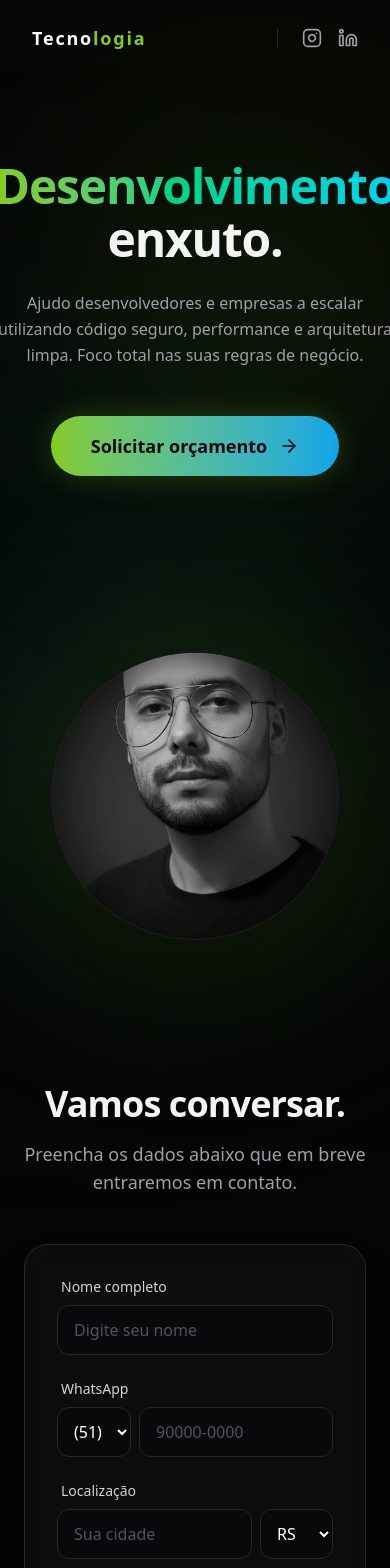
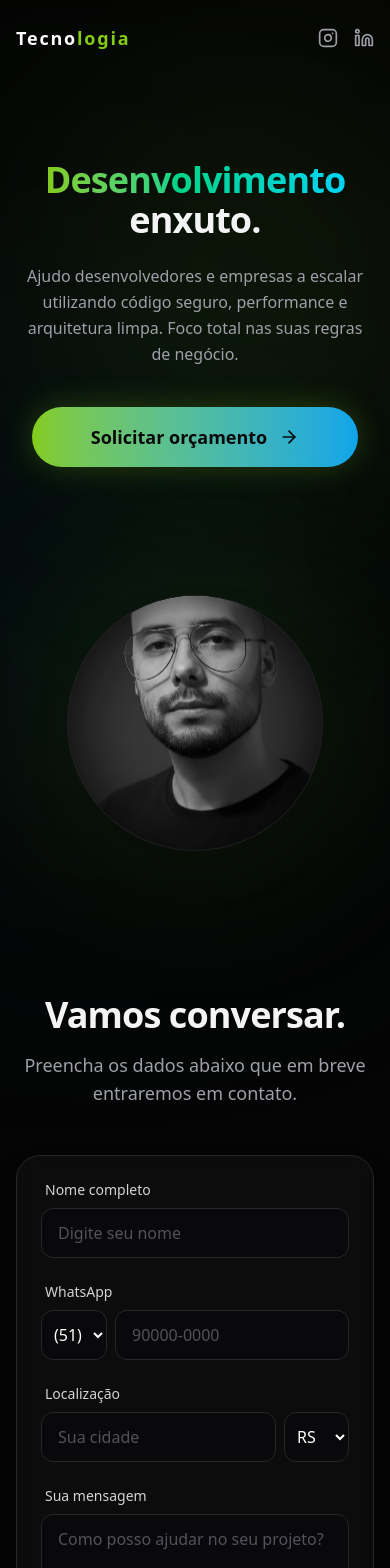
Before and after one commit to leandroveigadev/pagina-leandro, a Next.js app: page / in a window 390 px wide. Shown: the top 1568 px of the page. Built offline with nearby package versions, Linux system fonts and the light colour scheme.

Commit message:
feat: aprimora visualizacao para geral dispositivos

```diff
--- a/src/app/page.tsx
+++ b/src/app/page.tsx
@@ -10,7 +10,6 @@ export default function Home() {
   const [statusMessage, setStatusMessage] = useState("");
   const [isSubmitting, setIsSubmitting] = useState(false);
 
-  // Lógica de Scroll e Formulário Mantida 100% Intacta
   useEffect(() => {
     const handleScroll = () => {
       if (window.scrollY > 300) {
@@ -82,11 +81,10 @@ export default function Home() {
     <main className="bg-[#050505] text-white flex flex-col items-center relative overflow-x-hidden font-sans selection:bg-[#84cc16] selection:text-black">
 
       {/* SEÇÃO 1: HERO */}
-      <section className="relative w-full min-h-screen flex flex-col items-center justify-center px-6 pt-24 pb-12">
+      <section className="relative w-full min-h-screen flex flex-col items-center justify-center px-4 sm:px-8 pt-24 pb-12">
         <div className="absolute top-[10%] left-[15%] w-96 h-96 rounded-full bg-[#84cc16]/10 blur-[130px] pointer-events-none" />
         <div className="absolute bottom-[10%] right-[15%] w-[500px] h-[500px] rounded-full bg-cyan-600/10 blur-[160px] pointer-events-none" />
 
-        {/* Ícones flutuantes reposicionados para não sobrepor a foto */}
         <div className="absolute top-[25%] left-[5%] md:left-[10%] w-16 h-16 rounded-2xl bg-zinc-900/40 border border-zinc-800/50 backdrop-blur-md flex items-center justify-center animate-pulse shadow-2xl hidden md:flex z-20">
           <Code2 className="text-[#84cc16]/50" size={28} />
         </div>
@@ -94,18 +92,18 @@ export default function Home() {
           <Database className="text-cyan-400/50" size={32} />
         </div>
 
-        {/* HEADER ATUALIZADO: Links "Sobre" e "Portfólio" integrados ao topo */}
-        <header className="absolute top-0 left-0 w-full flex justify-between items-center px-8 py-6 text-sm font-medium z-50">
-           <div className="text-white text-lg font-bold tracking-widest">
+        {/* HEADER */}
+        <header className="absolute top-0 left-0 w-full flex justify-between items-center px-4 sm:px-8 py-6 text-sm font-medium z-50">
+           <div className="text-white text-lg font-bold tracking-widest shrink-0">
              Tecno<span className="text-[#84cc16]">logia</span>
            </div>
-           <nav className="flex items-center gap-8 text-zinc-400">
+           <nav className="flex items-center gap-6 md:gap-8 text-zinc-400">
              <div className="hidden md:flex gap-6 mr-4">
                <Link href="/sobre" className="hover:text-white hover:text-[#84cc16] transition-colors duration-300">Sobre</Link>
                <Link href="/portfolio" className="hover:text-white hover:text-[#84cc16] transition-colors duration-300">Portfólio</Link>
              </div>
 
-             <div className="flex gap-4 border-l border-zinc-800 pl-6">
+             <div className="flex gap-4 md:border-l md:border-zinc-800 md:pl-6">
                <a href="https://www.instagram.com/leandrooveiga/" target="_blank" rel="noopener noreferrer" className="hover:text-white hover:scale-110 transition-all duration-300">
                  <svg xmlns="http://www.w3.org/2000/svg" width="20" height="20" viewBox="0 0 24 24" fill="none" stroke="currentColor" strokeWidth="2" strokeLinecap="round" strokeLinejoin="round"><rect width="20" height="20" x="2" y="2" rx="5" ry="5"/><path d="M16 11.37A4 4 0 1 1 12.63 8 4 4 0 0 1 16 11.37z"/><line x1="17.5" x2="17.51" y1="6.5" y2="6.5"/></svg>
                </a>
@@ -116,10 +114,12 @@ export default function Home() {
            </nav>
         </header>
 
-        <div className="max-w-7xl w-full flex flex-col md:flex-row items-center justify-between text-center md:text-left gap-12 lg:gap-20 relative z-10 mt-16 md:mt-24 px-4 md:px-0">
+        {/* CONTAINER DO CONTEÚDO PRINCIPAL (Espaçamentos Corrigidos) */}
+        <div className="max-w-7xl w-full flex flex-col md:flex-row items-center justify-between text-center md:text-left gap-12 lg:gap-20 relative z-10 mt-16 md:mt-24">
 
-          <div className="flex-1 flex flex-col items-center md:items-start max-w-3xl md:max-w-none">
-            <h1 className="text-5xl md:text-6xl lg:text-[5.5rem] font-extrabold tracking-tight leading-[1.1] mb-6 md:leading-[1.1]">
+          <div className="flex-1 flex flex-col items-center md:items-start w-full">
+            {/* TÍTULO CORRIGIDO PARA MOBILE (text-4xl, break-words) */}
+            <h1 className="text-4xl sm:text-5xl md:text-6xl lg:text-[5.5rem] font-extrabold tracking-tight leading-[1.1] mb-6 md:leading-[1.1] break-words w-full">
               <span className="text-transparent bg-clip-text bg-gradient-to-r from-[#84cc16] via-emerald-400 to-cyan-400">
                 Desenvolvimento
               </span>
@@ -127,16 +127,15 @@ export default function Home() {
               <span className="text-zinc-100">enxuto.</span>
             </h1>
 
-            <p className="text-base md:text-lg text-zinc-400 max-w-2xl leading-relaxed mb-12 font-light md:mx-0 mx-auto">
+            <p className="text-base md:text-lg text-zinc-400 max-w-2xl leading-relaxed mb-10 md:mb-12 font-light px-2 sm:px-0">
               Ajudo desenvolvedores e empresas a escalar utilizando código seguro, performance e arquitetura limpa. Foco total nas suas regras de negócio.
             </p>
 
-            {/* BOTÃO CTA MELHORADO: Maior, gradiente e destaque premium */}
-            <div className="flex flex-col sm:flex-row gap-5 mb-16 md:mb-0 justify-center md:justify-start">
+            <div className="flex flex-col sm:flex-row gap-5 mb-12 md:mb-0 justify-center md:justify-start w-full sm:w-auto px-4 sm:px-0">
               <a
                 href="#contato"
                 onClick={scrollToContact}
-                className="group relative px-10 py-4 rounded-full bg-gradient-to-r from-[#84cc16] to-[#0ea5e9] text-zinc-950 font-bold overflow-hidden transition-all duration-500 flex items-center justify-center gap-3 shadow-[0_0_30px_rgba(132,204,22,0.25)] hover:shadow-[0_0_45px_rgba(132,204,22,0.45)] hover:scale-105"
+                className="group relative w-full sm:w-auto px-10 py-4 rounded-full bg-gradient-to-r from-[#84cc16] to-[#0ea5e9] text-zinc-950 font-bold overflow-hidden transition-all duration-500 flex items-center justify-center gap-3 shadow-[0_0_30px_rgba(132,204,22,0.25)] hover:shadow-[0_0_45px_rgba(132,204,22,0.45)] hover:scale-105"
               >
                 <span className="relative z-10 text-lg">Solicitar orçamento</span>
                 <ArrowRight size={20} className="relative z-10 group-hover:translate-x-1.5 transition-transform" />
@@ -144,11 +143,10 @@ export default function Home() {
             </div>
           </div>
 
-          <div className="flex-1 flex justify-center md:justify-end relative mt-16 md:mt-0">
-             <div className="absolute top-1/2 left-1/2 -translate-x-1/2 -translate-y-1/2 w-[350px] h-[350px] bg-[#84cc16]/15 blur-[90px] rounded-full pointer-events-none" />
+          <div className="flex-1 flex justify-center md:justify-end relative mt-8 md:mt-0">
+             <div className="absolute top-1/2 left-1/2 -translate-x-1/2 -translate-y-1/2 w-[250px] sm:w-[350px] h-[250px] sm:h-[350px] bg-[#84cc16]/15 blur-[90px] rounded-full pointer-events-none" />
 
-             {/* FOTO COM EFEITO DE ESMAECIMENTO (Fade nas bordas) */}
-             <div className="relative w-72 h-72 md:w-[350px] md:h-[350px] rounded-full overflow-hidden border border-zinc-800/40 bg-zinc-900 group shadow-2xl z-10 transition-transform duration-500 hover:rotate-1">
+             <div className="relative w-64 h-64 sm:w-72 sm:h-72 md:w-[350px] md:h-[350px] rounded-full overflow-hidden border border-zinc-800/40 bg-zinc-900 group shadow-2xl z-10 transition-transform duration-500 hover:rotate-1">
                <Image
                   src="/perfil.jpg"
                   alt="Leandro Veiga"
@@ -156,22 +154,21 @@ export default function Home() {
                   className="object-cover opacity-90 grayscale group-hover:grayscale-0 group-hover:opacity-100 transition-all duration-1000 group-hover:scale-105"
                   priority
                 />
-                {/* Sombra interna para criar o esmaecimento nas bordas da foto */}
                 <div className="absolute inset-0 rounded-full shadow-[inset_0_0_60px_rgba(5,5,5,0.9)] pointer-events-none transition-opacity duration-1000 group-hover:opacity-50" />
              </div>
           </div>
         </div>
       </section>
 
-      {/* SEÇÃO 2: FORMULÁRIO DE CONTATO (Ajustado o padding bottom para pb-32) */}
-      <section id="contato" className="w-full min-h-screen flex flex-col items-center justify-center px-6 pt-24 pb-32 relative z-10">
+      {/* SEÇÃO 2: FORMULÁRIO DE CONTATO */}
+      <section id="contato" className="w-full min-h-screen flex flex-col items-center justify-center px-4 sm:px-6 pt-24 pb-32 relative z-10">
         <div className="w-full max-w-3xl mx-auto">
           <div className="text-center mb-12">
             <h2 className="text-4xl md:text-5xl font-bold mb-4 text-zinc-100 tracking-tight">Vamos conversar.</h2>
             <p className="text-zinc-400 text-lg">Preencha os dados abaixo que em breve entraremos em contato.</p>
           </div>
 
-          <form onSubmit={handleSubmit} className="p-8 rounded-3xl border border-zinc-800 bg-zinc-900/40 backdrop-blur-md shadow-2xl flex flex-col gap-6">
+          <form onSubmit={handleSubmit} className="p-6 sm:p-8 rounded-3xl border border-zinc-800 bg-zinc-900/40 backdrop-blur-md shadow-2xl flex flex-col gap-6">
 
             <input type="hidden" name="access_key" value="20d5c20f-4f7a-4064-b319-836eb0288429" />
             <input type="checkbox" name="botcheck" className="hidden" style={{ display: "none" }} />
@@ -185,7 +182,7 @@ export default function Home() {
               <div className="flex flex-col gap-2">
                 <label className="text-sm font-medium text-zinc-300 ml-1">WhatsApp</label>
                 <div className="flex gap-2">
-                  <select name="DDD" defaultValue="51" className="w-24 bg-zinc-950/50 border border-zinc-800 rounded-xl px-3 py-3 text-white focus:outline-none focus:border-[#84cc16]/50 focus:ring-1 focus:ring-[#84cc16]/50 transition-all cursor-pointer">
+                  <select name="DDD" defaultValue="51" className="w-20 sm:w-24 bg-zinc-950/50 border border-zinc-800 rounded-xl px-2 sm:px-3 py-3 text-white focus:outline-none focus:border-[#84cc16]/50 focus:ring-1 focus:ring-[#84cc16]/50 transition-all cursor-pointer">
                     {ddds.map(ddd => (
                       <option key={ddd} value={ddd} className="bg-zinc-900">({ddd})</option>
                     ))}
@@ -198,7 +195,7 @@ export default function Home() {
                 <label className="text-sm font-medium text-zinc-300 ml-1">Localização</label>
                 <div className="flex gap-2">
                   <input type="text" name="Cidade" required placeholder="Sua cidade" className="w-full bg-zinc-950/50 border border-zinc-800 rounded-xl px-4 py-3 text-white placeholder-zinc-600 focus:outline-none focus:border-[#84cc16]/50 focus:ring-1 focus:ring-[#84cc16]/50 transition-all" />
-                  <select name="Estado" defaultValue="RS" className="w-24 bg-zinc-950/50 border border-zinc-800 rounded-xl px-3 py-3 text-white focus:outline-none focus:border-[#84cc16]/50 focus:ring-1 focus:ring-[#84cc16]/50 transition-all cursor-pointer">
+                  <select name="Estado" defaultValue="RS" className="w-20 sm:w-24 bg-zinc-950/50 border border-zinc-800 rounded-xl px-2 sm:px-3 py-3 text-white focus:outline-none focus:border-[#84cc16]/50 focus:ring-1 focus:ring-[#84cc16]/50 transition-all cursor-pointer">
                     {estados.map(uf => (
                       <option key={uf} value={uf} className="bg-zinc-900">{uf}</option>
                     ))}
@@ -225,7 +222,6 @@ export default function Home() {
             </button>
           </form>
 
-          {/* Botão de voltar ao topo mais afastado do limite inferior da página */}
           <div className="mt-16 mb-8 flex justify-center">
             <button
               onClick={scrollToTop}
```
